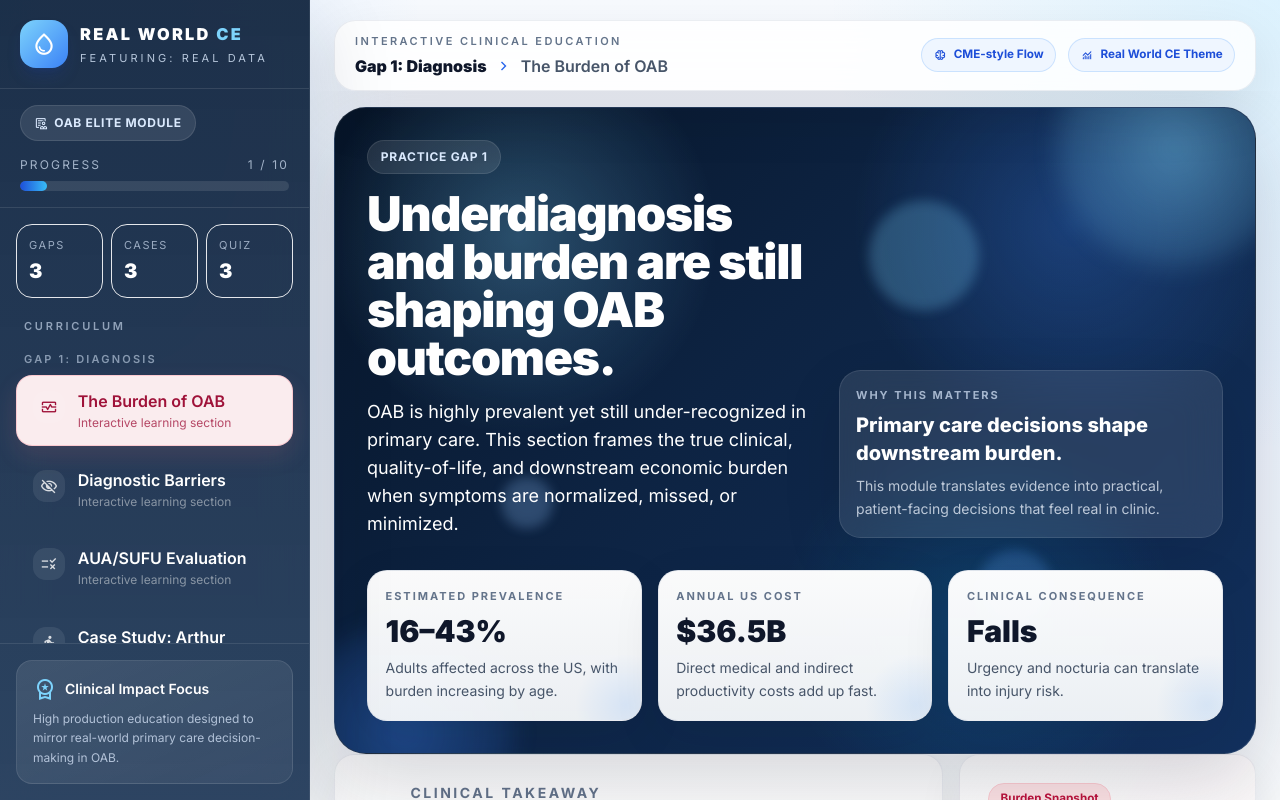
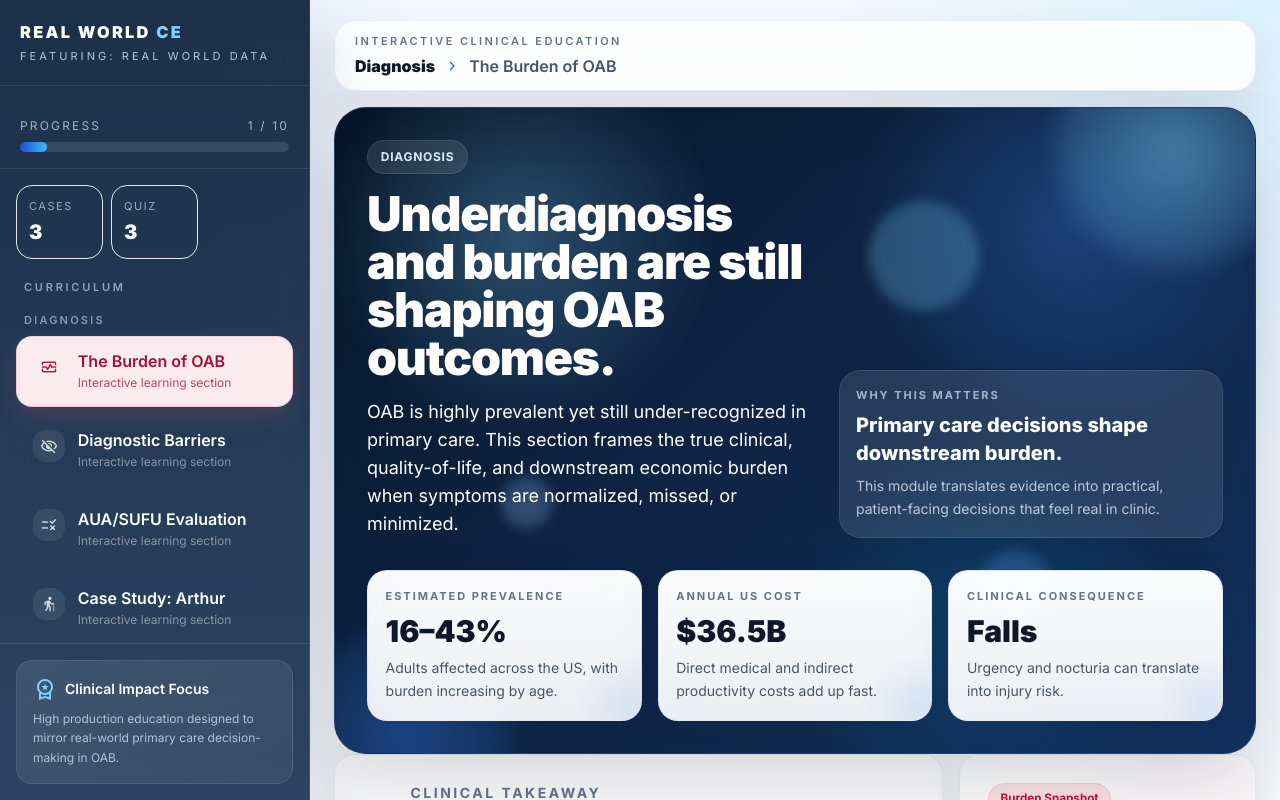
Before and after one commit to RealWorldCE/OABModule, a plain HTML site: page index.html in a window 1280 px wide. Drawn offline with nearby package versions, Linux system fonts and the light colour scheme.

Commit message:
Add files via upload

```diff
--- a/index.html
+++ b/index.html
@@ -320,13 +320,10 @@
   <aside id="sidebar" class="glass-dark text-white flex-shrink-0 transition-all duration-300 w-[310px] flex flex-col z-30 absolute md:relative h-full transform md:transform-none -translate-x-full md:translate-x-0">
     <div class="px-5 py-5 border-b border-white/10">
       <div class="flex items-start justify-between gap-3">
-        <div class="flex items-center gap-3">
-          <div class="h-12 w-12 rounded-2xl bg-gradient-to-br from-sky-300 to-blue-500 flex items-center justify-center shadow-lg shadow-blue-900/30">
-            <span class="material-symbols-outlined text-white text-[26px]">water_drop</span>
-          </div>
+        <div class="flex items-center">
           <div>
             <div class="text-[1.02rem] font-black tracking-[0.14em] uppercase">Real World <span class="text-sky-300">CE</span></div>
-            <div class="text-[11px] uppercase tracking-[0.28em] text-blue-100/80 mt-1">Featuring: Real Data</div>
+            <div class="text-[11px] uppercase tracking-[0.28em] text-blue-100/80 mt-1">Featuring: Real World Data</div>
           </div>
         </div>
         <button class="md:hidden text-white/70 hover:text-white" onclick="toggleSidebar()">
@@ -336,8 +333,7 @@
     </div>
 
     <div class="px-5 py-4 border-b border-white/10">
-      <div class="chip"><span class="material-symbols-outlined text-sm">clinical_notes</span> OAB Elite Module</div>
-      <div class="mt-4">
+            <div class="mt-4">
         <div class="flex items-center justify-between text-xs uppercase tracking-[0.18em] text-blue-100/70 mb-2">
           <span>Progress</span>
           <span id="progress-text">1 / 10</span>
@@ -350,10 +346,6 @@
 
     <div class="px-4 py-4 overflow-y-auto custom-scroll flex-1">
       <div class="mb-5 grid grid-cols-3 gap-2 desktop-stats">
-        <div class="rounded-2xl bg-white/6 border border-white/8 p-3">
-          <div class="text-[11px] uppercase tracking-[0.14em] text-blue-100/65">Gaps</div>
-          <div class="text-xl font-black mt-1">3</div>
-        </div>
         <div class="rounded-2xl bg-white/6 border border-white/8 p-3">
           <div class="text-[11px] uppercase tracking-[0.14em] text-blue-100/65">Cases</div>
           <div class="text-xl font-black mt-1">3</div>
@@ -400,8 +392,6 @@
           </div>
 
           <div class="hidden md:flex items-center gap-3">
-            <div class="pill"><span class="material-symbols-outlined text-sm">neurology</span> CME-style Flow</div>
-            <div class="pill"><span class="material-symbols-outlined text-sm">monitoring</span> Real World CE Theme</div>
           </div>
         </div>
       </div>
@@ -414,7 +404,7 @@
     const appData = {
       modules: {
         diagnosis: {
-          title: 'Gap 1: Diagnosis',
+          title: 'Diagnosis',
           color: 'rose',
           sections: [
             { id: 'intro', title: 'The Burden of OAB', icon: 'monitor_heart' },
@@ -424,7 +414,7 @@
           ]
         },
         treatment: {
-          title: 'Gap 2: Treatment',
+          title: 'Treatment',
           color: 'blue',
           sections: [
             { id: 'anticholinergics', title: 'Anticholinergic Risk', icon: 'warning' },
@@ -433,7 +423,7 @@
           ]
         },
         sdm: {
-          title: 'Gap 3: SDM',
+          title: 'SDM',
           color: 'emerald',
           sections: [
             { id: 'step-therapy', title: 'The Adherence Cliff', icon: 'trending_down' },
@@ -773,7 +763,7 @@
 
       if (moduleId === 'diagnosis') {
         if (sectionId === 'intro') return `
-          ${renderHero('diagnosis', 'Practice Gap 1', 'Underdiagnosis and burden are still shaping OAB outcomes.', 'OAB is highly prevalent yet still under-recognized in primary care. This section frames the true clinical, quality-of-life, and downstream economic burden when symptoms are normalized, missed, or minimized.', [
+          ${renderHero('diagnosis', 'Diagnosis', 'Underdiagnosis and burden are still shaping OAB outcomes.', 'OAB is highly prevalent yet still under-recognized in primary care. This section frames the true clinical, quality-of-life, and downstream economic burden when symptoms are normalized, missed, or minimized.', [
             { label: 'Estimated prevalence', value: '16–43%', copy: 'Adults affected across the US, with burden increasing by age.' },
             { label: 'Annual US cost', value: '$36.5B', copy: 'Direct medical and indirect productivity costs add up fast.' },
             { label: 'Clinical consequence', value: 'Falls', copy: 'Urgency and nocturia can translate into injury risk.' }
@@ -938,7 +928,7 @@
 
       if (moduleId === 'treatment') {
         if (sectionId === 'anticholinergics') return `
-          ${renderHero('treatment', 'Practice Gap 2', 'Treatment decisions should balance efficacy with long-term cognitive safety.', 'The module shifts from diagnosis into pharmacologic risk. Anticholinergic prescribing remains common, yet safer pathways exist and should be actively considered in primary care decision-making.', [
+          ${renderHero('treatment', 'Treatment', 'Treatment decisions should balance efficacy with long-term cognitive safety.', 'The module shifts from diagnosis into pharmacologic risk. Anticholinergic prescribing remains common, yet safer pathways exist and should be actively considered in primary care decision-making.', [
             { label: 'Prescribing volume', value: '57.9%', copy: 'PCPs account for the highest volume of anticholinergic prescribing for OAB in the referenced content.' },
             { label: 'Key concern', value: 'Dementia', copy: 'Cumulative anticholinergic burden is a major safety issue in older adults.' },
             { label: 'Clinical signal', value: 'Dry mouth', copy: 'Classic side effects often impair adherence and quality of life.' }
@@ -1040,7 +1030,7 @@
 
       if (moduleId === 'sdm') {
         if (sectionId === 'step-therapy') return `
-          ${renderHero('sdm', 'Practice Gap 3', 'The older step-therapy mindset breaks down when it ignores patient preference.', 'The final gap moves into shared decision-making. The message is not that one therapy fits everyone. It is that OAB care works better when patients are presented with meaningful options instead of being forced through a rigid linear pathway.', [
+          ${renderHero('sdm', 'SDM', 'The older step-therapy mindset breaks down when it ignores patient preference.', 'The final gap moves into shared decision-making. The message is not that one therapy fits everyone. It is that OAB care works better when patients are presented with meaningful options instead of being forced through a rigid linear pathway.', [
             { label: 'Adherence', value: '32%', copy: 'Behavioral therapy adherence at 12 months in the module content.' },
             { label: 'Persistence', value: '15–40%', copy: 'One-year persistence range for oral pharmacotherapy highlighted here.' },
             { label: 'Opportunity', value: 'SDM', copy: 'Shared decision-making reframes care around fit, goals, and preference.' }
```
